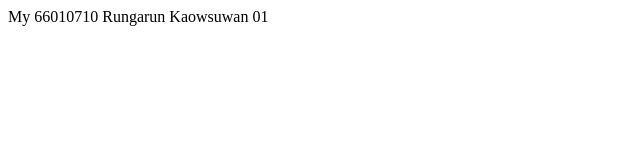
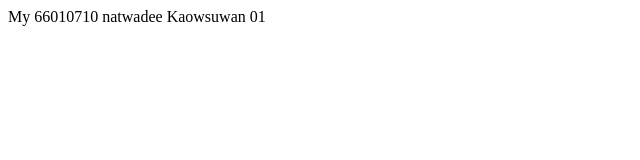
Before and after one commit to Tangkaw12/git101, a plain HTML site: page index.html in a window 1280 px wide. Shown: the full height of the page, 0-640 px from the left. Drawn offline with Linux system fonts and the light colour scheme.

Commit message:
Update index.html

```diff
--- a/index.html
+++ b/index.html
@@ -7,6 +7,6 @@
     <title>Document</title>
 </head>
 <body>
-    My 66010710 Rungarun Kaowsuwan 01
+    My 66010710 natwadee Kaowsuwan 01
 </body>
 </html>
```
